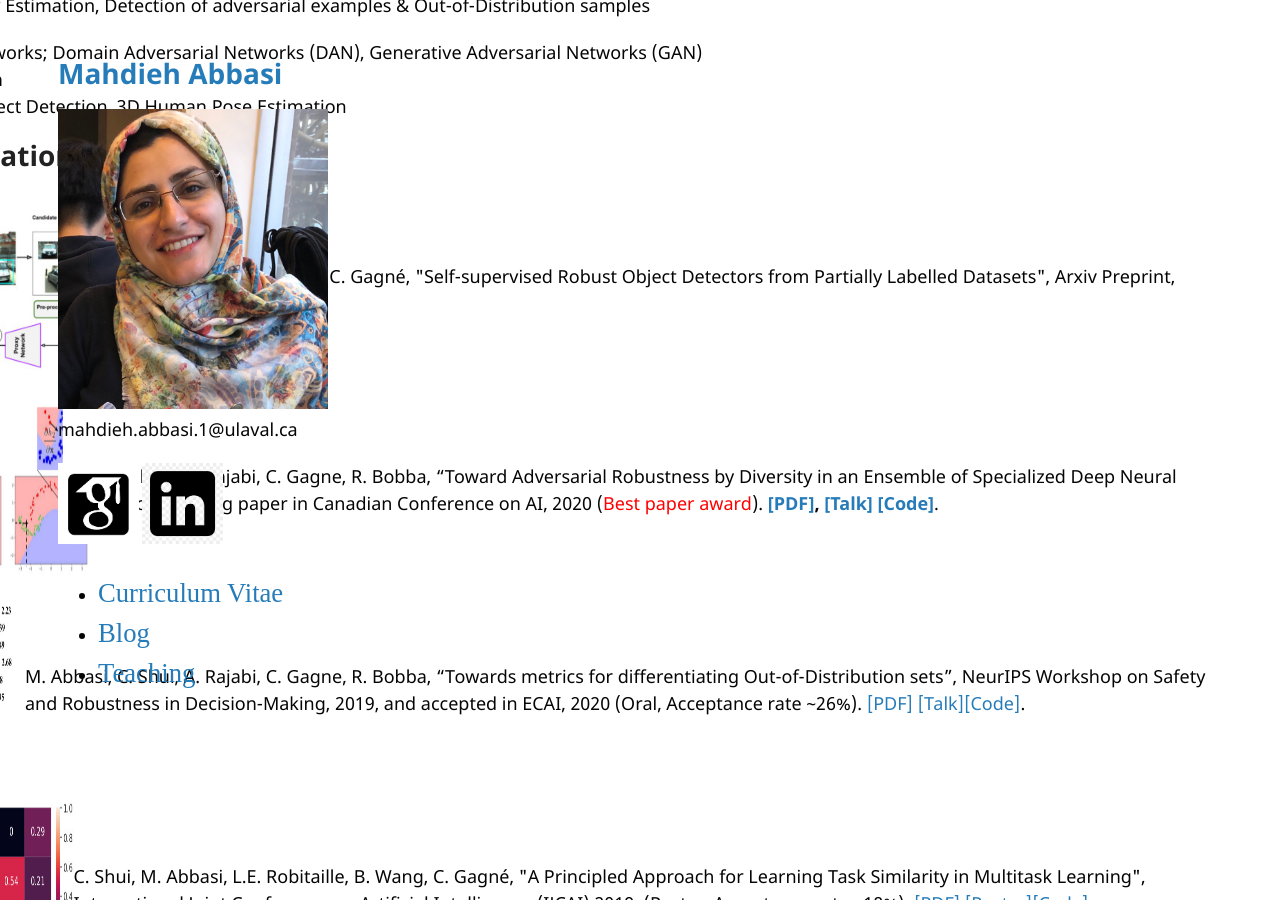
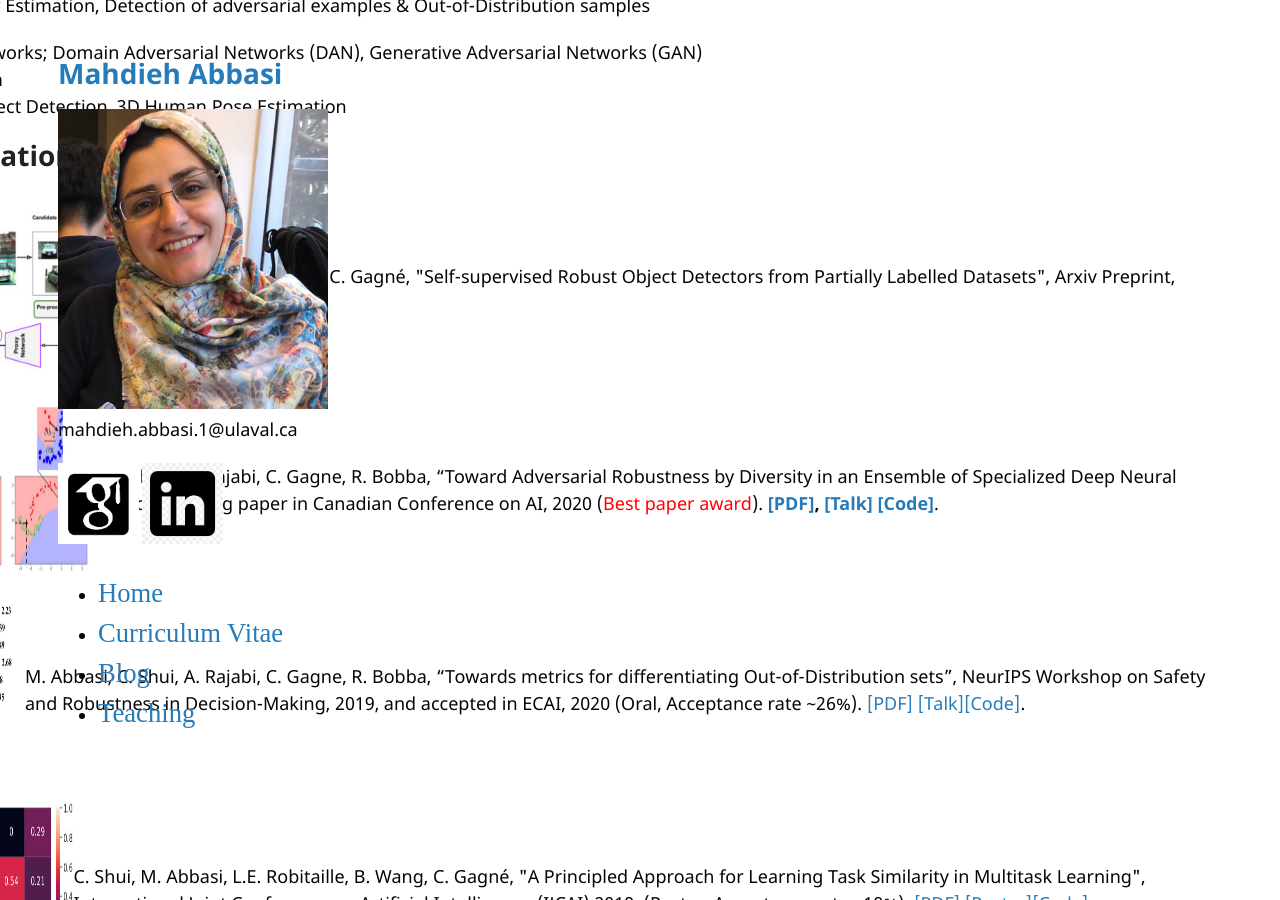
Before and after one commit to mahdaneh/mahdaneh.github.io, a Jekyll site: the page built from index.md, in a window 1280 px wide and 900 px high, scrolled down 323 px. Built offline with Jekyll 4.4.1, drawn with Linux system fonts in a browser that asks for light colours; our own code applies the rules of GitHub Pages for plain Markdown files.

Commit message:
Update default.html

```diff
--- a/_layouts/default.html
+++ b/_layouts/default.html
@@ -40,6 +40,8 @@
         <ul>
 
 
+          <li><a href="./index.html"><span
+            style="font-size: 20pt;font-family: Times New Roman,Times,serif">Home</span></a></li>
 
           <li><a href="./Mahdieh_CV.pdf"><span
             style="font-size: 20pt;font-family: Times New Roman,Times,serif">Curriculum
```
